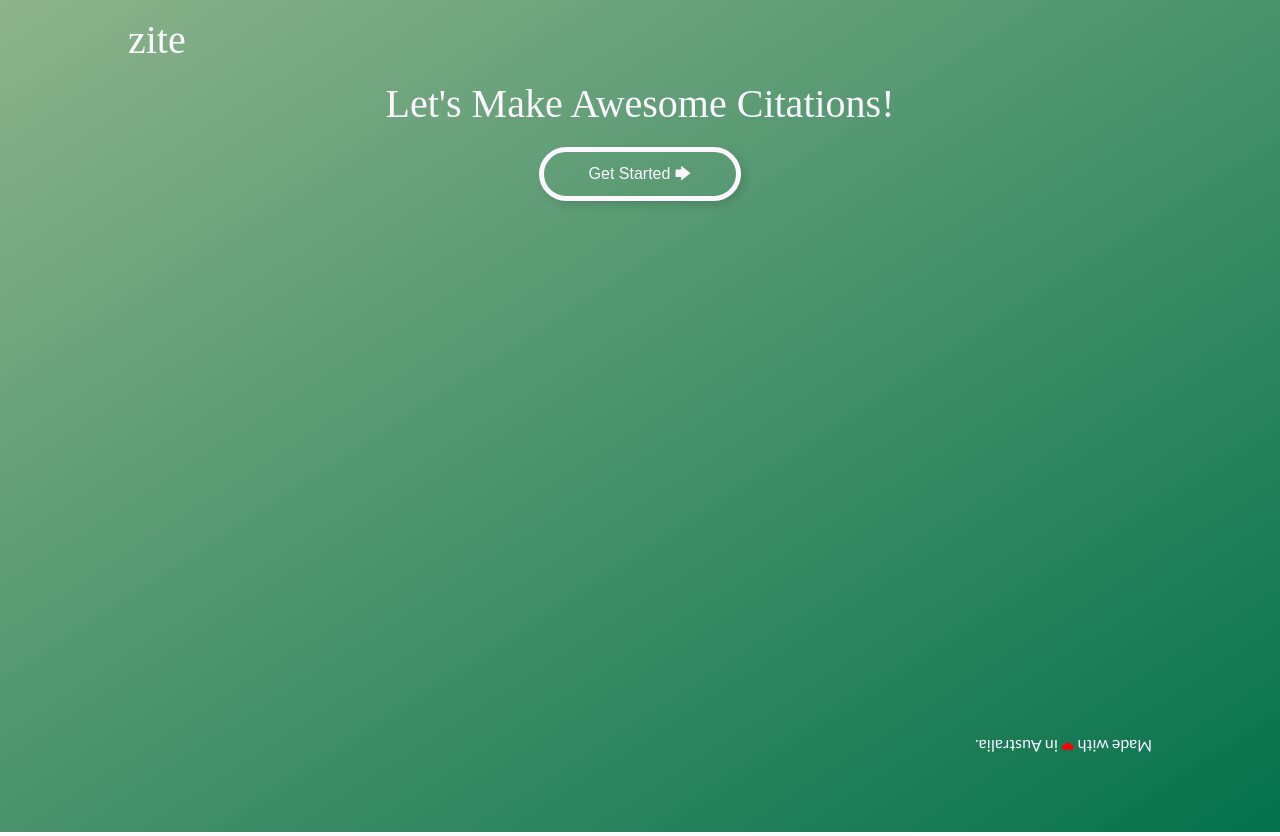
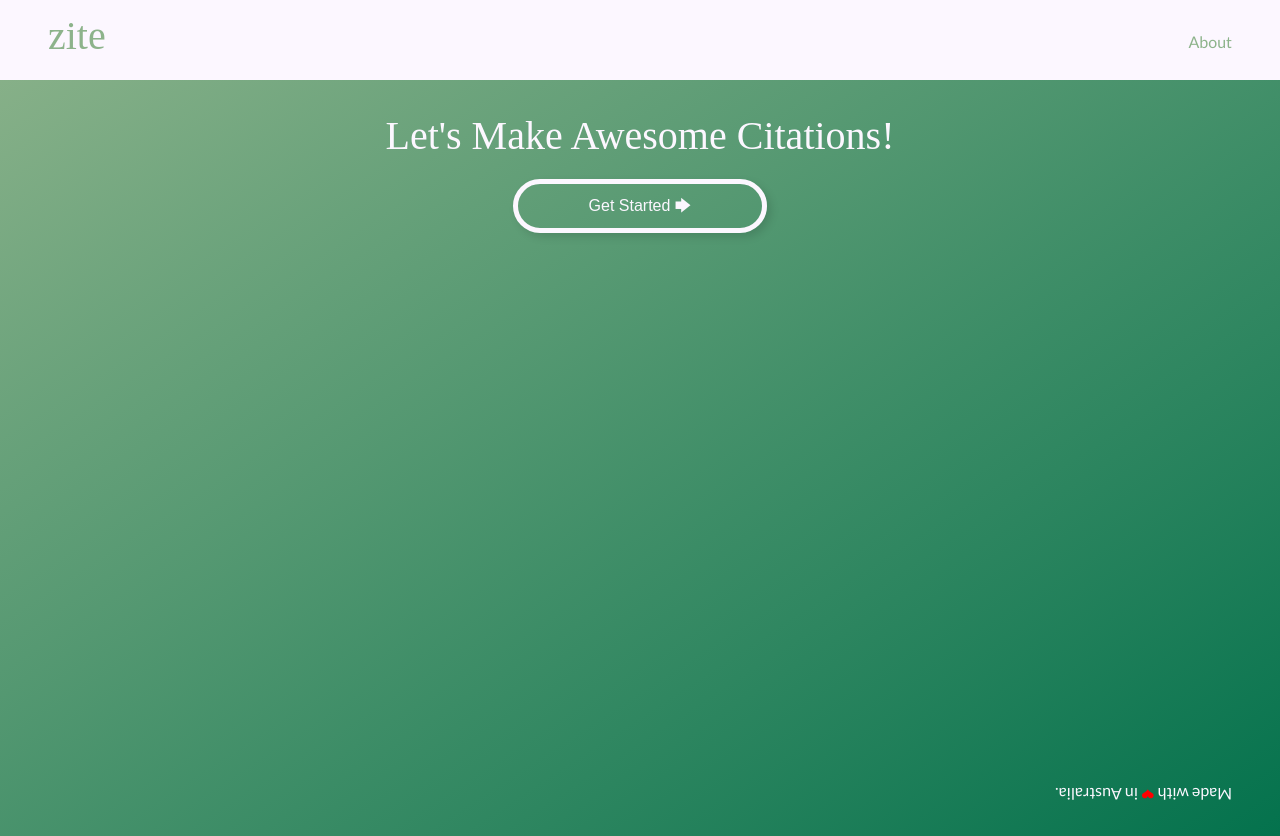
Before and after one commit to zitation/zite, a Vue app: page / in a window 1280 px wide. Built offline with nearby package versions, Linux system fonts and the light colour scheme; a web font is replaced by a local one; what vue-clipboard2 would draw is missing.

Commit message:
pretty title bar

```diff
--- a/src/App.vue
+++ b/src/App.vue
@@ -14,9 +14,7 @@ export default {
 <style>
   body {
     font-family: 'Lato', sans-serif;
-
-    width: 80%;
-    margin: 1em auto;
+    margin: 0 auto;
     color: #fcf7ff;
     background: linear-gradient(to bottom right, #8db38b, #04724d);
     background-size: auto;
--- a/src/pages/templates/Main.vue
+++ b/src/pages/templates/Main.vue
@@ -1,7 +1,12 @@
 <template>
-  <div id="app">
+  <div id="main">
     <header>
       <a href="/#/"><h1 id="title">zite</h1></a>
+      <nav>
+        <ul>
+          <a href="/#/about"><li>About</li></a>
+        </ul>
+      </nav>
     </header>
     <link rel="stylesheet" type="text/css" href="https://fonts.googleapis.com/css?family=Allan|Lato">
     <div id="page_content">
@@ -19,10 +24,16 @@ export default {
 </script>
 
 <style>
+  #main {
+    margin: 0;
+  }
+
   header {
-    padding: 0;
-    margin: 0 0 1em;
+    padding: 1em 3em;
+    margin: 0 0 2em;
     min-height: 3em;
+    background-color: #fcf7ff;
+    color: #8db38b;
   }
 
   header #title {
@@ -30,13 +41,22 @@ export default {
     font-size: 2.5em;
     padding: 0;
     margin: 0;
-    color: #fcf7ff;
     text-align: left;
+    line-height: 1em;
     display: inline;
+    color: #8db38b;
   }
 
-  header a {
-    color: #fcf7ff;
+  header nav {
+    float: right;
+  }
+
+  header nav ul {
+    list-style: none;
+  }
+
+  header nav ul a {
+    color: #8db38b;
   }
 
   input::-moz-focus-inner {
@@ -57,7 +77,11 @@ export default {
     margin: 0 0 0.5em;
   }
 
-  #made_in {
+  footer {
+    padding: 1em 3em;
+  }
+
+  footer #made_in {
     -webkit-transform:rotate(-180deg);
     -moz-transform:rotate(-180deg);
     -o-transform:rotate(-180deg);
```
